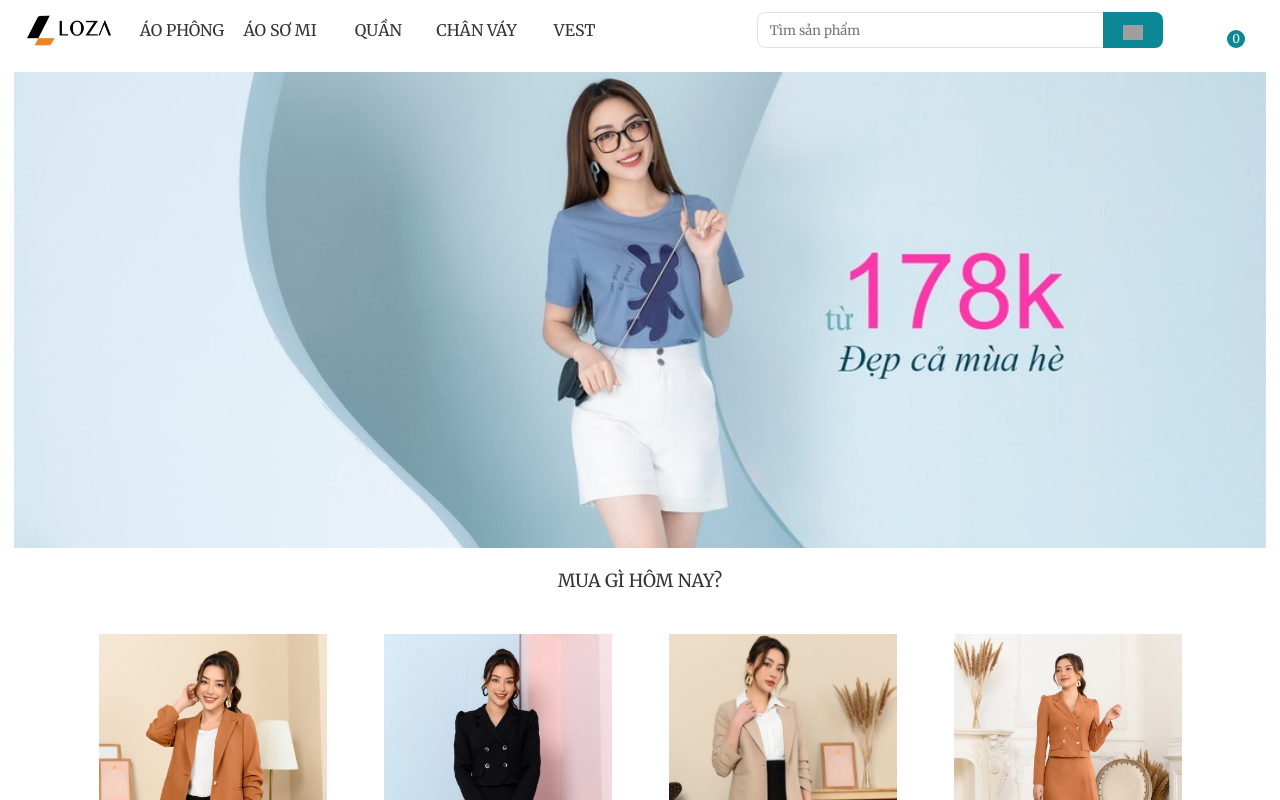
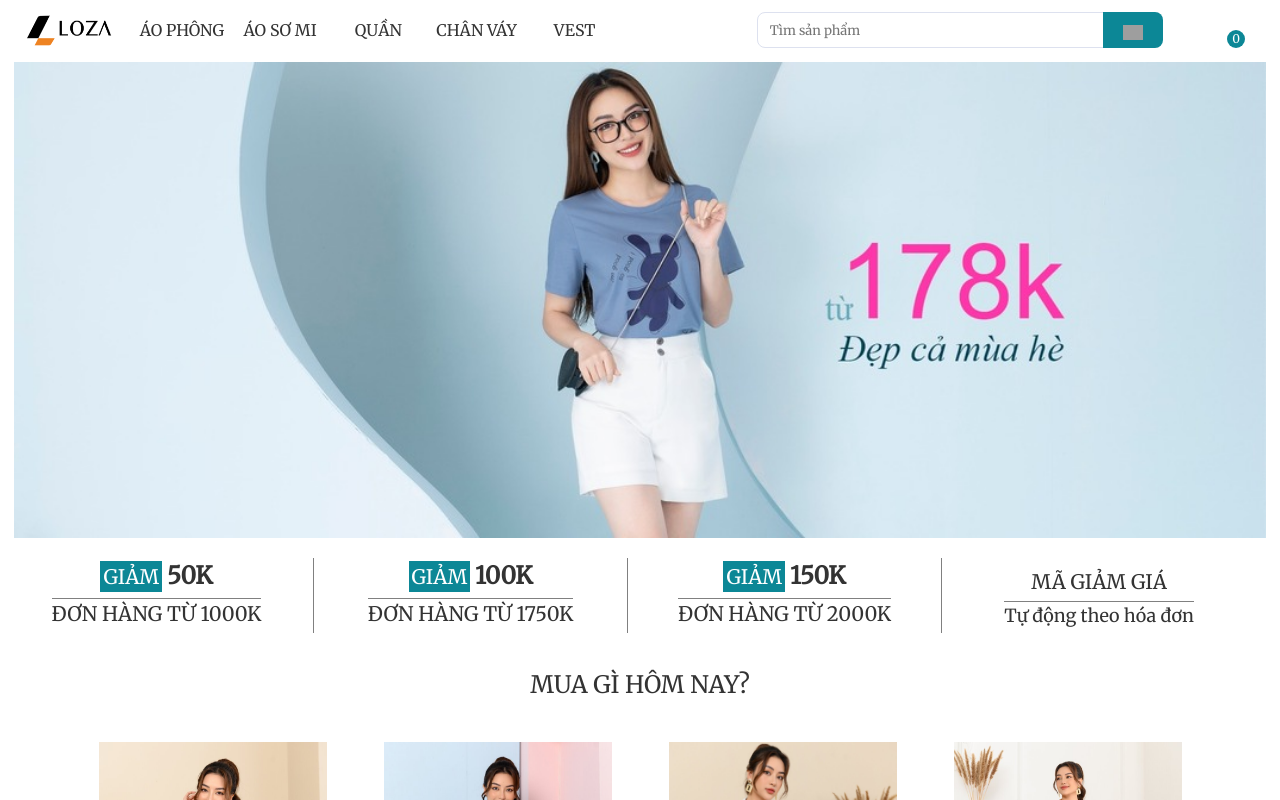
Before and after one commit to thiendev98/Loza-shop, a React (Create React App) app: page / in a window 1280 px wide. Shown: the top 800 px of the page. Built offline with nearby package versions, Linux system fonts and the light colour scheme; grey boxes are pictures that could not be loaded; what lord-icon-element would draw is missing.

Commit message:
update sales of shop

```diff
--- a/src/App.js
+++ b/src/App.js
@@ -1,6 +1,7 @@
 import Controller from "./Controller/Controller";
 import Admin from "./View/pages/Admin/Admin";
 import { useState } from "react";
+import { Routes, Route } from "react-router-dom";
 function App() {
   const [admin, setAdmin] = useState(false);
   return (
--- a/src/Controller/styles/_content.scss
+++ b/src/Controller/styles/_content.scss
@@ -1,3 +1,2 @@
 #content--controller {
-  padding: 10px 0;
 }
--- a/src/Controller/styles/style.css
+++ b/src/Controller/styles/style.css
@@ -141,10 +141,6 @@
   cursor: pointer;
 }
 
-#content--controller {
-  padding: 10px 0;
-}
-
 #footer {
   font-size: 14px;
   background-color: #f8f8f8;
--- a/src/View/components/Cart.jsx
+++ b/src/View/components/Cart.jsx
@@ -135,6 +135,25 @@ export default function Cart({ cart, setCart, nextPage, onClick, user }) {
                 <p>Tổng tiền:</p>
                 <span>{getTotalSum()} đ</span>
               </div>
+              {getTotalSum() < 1000000 && ""}
+              {getTotalSum() < 1750000 && (
+                <div className="payment--discount">
+                  <span>- {50000} đ</span>
+                  <p>{getTotalSum() - 50000} đ </p>
+                </div>
+              )}
+              {getTotalSum() < 2000000 && getTotalSum() >= 1750000 && (
+                <div className="payment--discount">
+                  <span>- {100000} đ</span>
+                  <p>{getTotalSum() - 100000} đ </p>
+                </div>
+              )}
+              {getTotalSum() >= 2000000 && (
+                <div className="payment--discount">
+                  <span>- {150000} đ</span>
+                  <p>{getTotalSum() - 150000} đ </p>
+                </div>
+              )}
               <button>Đặt hàng</button>
             </div>
           </div>
--- a/src/View/components/Home.jsx
+++ b/src/View/components/Home.jsx
@@ -3,7 +3,7 @@ import Slider from "react-slick";
 import background1 from "../images/background1.jpeg";
 import background2 from "../images/background2.jpeg";
 import HomeList from "../HomeList";
-export default function Home({ setPage }) {
+export default function Home({ nextPage }) {
   const settings = {
     dots: true,
     infinite: true,
@@ -24,6 +24,35 @@ export default function Home({ setPage }) {
           ))}
         </Slider>
       </div>
+      <div className="sales__list row container-fluid">
+        <div className="sales__list--item col-xl-3">
+          <p>
+            <span className="item--decrease">Giảm</span>{" "}
+            <span className="item--price">50K</span>
+          </p>
+          <p className="item--order">Đơn hàng từ 1000K</p>
+        </div>
+        <div className="sales__list--item col-xl-3">
+          <p>
+            <span className="item--decrease">Giảm</span>{" "}
+            <span className="item--price">100K</span>
+          </p>
+          <p className="item--order">Đơn hàng từ 1750K</p>
+        </div>
+        <div className="sales__list--item col-xl-3">
+          <p>
+            <span className="item--decrease">Giảm</span>{" "}
+            <span className="item--price">150K</span>
+          </p>
+          <p className="item--order">Đơn hàng từ 2000K</p>
+        </div>
+        <div className="sales__list--discount col-xl-3">
+          <div className="item--discount">
+            <p>Mã giảm giá</p>
+            <span>Tự động theo hóa đơn</span>
+          </div>
+        </div>
+      </div>
       <div className="container">
         <h3>Mua gì hôm nay?</h3>
         <ul className="home__content row container-fluid">
@@ -33,16 +62,16 @@ export default function Home({ setPage }) {
                 <img
                   className="list__img"
                   src={product.link[0]}
-                  onClick={() => setPage(product.type)}
+                  onClick={() => nextPage(product.type)}
                 />
                 <img
                   className="list__img--hover"
                   src={product.link[1]}
-                  onClick={() => setPage(product.type)}
+                  onClick={() => nextPage(product.type)}
                 />
               </div>
-              <p onClick={() => setPage(product.type)}>{product.name}</p>
-              <span onClick={() => setPage(product.type)}>
+              <p onClick={() => nextPage(product.type)}>{product.name}</p>
+              <span onClick={() => nextPage(product.type)}>
                 {product.price} đ
               </span>
             </li>
--- a/src/View/components/Product.jsx
+++ b/src/View/components/Product.jsx
@@ -9,7 +9,7 @@ defineLordIconElement(loadAnimation);
 export default function Product({
   setCart,
   cart,
-  setPage,
+  nextPage,
   ProductList,
   user,
   value,
@@ -141,7 +141,7 @@ export default function Product({
           newCart.push(itemInCart);
         }
         setCart(newCart);
-        setPage("cart");
+        nextPage("cart");
       }
     }
   };
@@ -193,7 +193,7 @@ export default function Product({
         <div style={{ padding: "12px 0" }}></div>
       ) : (
         <div className="product__header">
-          <span onClick={() => setPage("home")}>Trang chủ </span> /
+          <span onClick={() => nextPage("home")}>Trang chủ </span> /
           <span onClick={() => returnPage()}> {namePage}</span>
         </div>
       )}
--- a/src/View/styles/_home.scss
+++ b/src/View/styles/_home.scss
@@ -5,6 +5,9 @@
 }
 #HomePage {
   overflow: hidden;
+  .slick-dots {
+    display: none;
+  }
   .slick-dots li button {
     display: none;
   }
@@ -13,11 +16,63 @@
       border: 2px solid transparent;
     }
   }
+  .sales__list {
+    padding: 18px 0;
+
+    .row,
+    p {
+      padding: 0;
+      margin: 0;
+    }
+    &--item {
+      @include centerItem();
+      flex-direction: column;
+      border-right: 1px solid grey;
+      .item--order {
+        border-top: 1px solid grey;
+        margin: 4px 0;
+        font-size: 20px;
+        text-transform: uppercase;
+      }
+      p {
+        font-size: 20px;
+        text-transform: uppercase;
+      }
+      .item--decrease {
+        background-color: #0c8796;
+        padding: 3px;
+        color: #fff;
+        font-size: 20px;
+      }
+      .item--price {
+        font-weight: 600;
+        font-size: 24px;
+      }
+    }
+    &--discount {
+      @include centerItem();
+      .item--discount {
+        @include centerItem();
+        flex-direction: column;
+        p {
+          font-size: 20px;
+          text-transform: uppercase;
+          padding: 4px;
+        }
+        span {
+          border-top: 1px solid grey;
+          font-size: 18px;
+          margin: 0 4px;
+        }
+      }
+    }
+  }
   .container {
     padding: 8px 0;
     h3 {
       padding: 12px 0;
-      font-size: 18px;
+      font-size: 24px;
+      font-weight: 500;
       text-transform: uppercase;
       text-align: center;
     }
--- a/src/View/styles/style.css
+++ b/src/View/styles/style.css
@@ -1,5 +1,9 @@
 #HomePage {
   overflow: hidden;
+}
+
+#HomePage .slick-dots {
+  display: none;
 }
 
 #HomePage .slick-dots li button {
@@ -10,13 +14,105 @@
   border: 2px solid transparent;
 }
 
+#HomePage .sales__list {
+  padding: 18px 0;
+}
+
+#HomePage .sales__list .row,
+#HomePage .sales__list p {
+  padding: 0;
+  margin: 0;
+}
+
+#HomePage .sales__list--item {
+  display: -webkit-box;
+  display: -ms-flexbox;
+  display: flex;
+  -webkit-box-pack: center;
+      -ms-flex-pack: center;
+          justify-content: center;
+  -webkit-box-align: center;
+      -ms-flex-align: center;
+          align-items: center;
+  -webkit-box-orient: vertical;
+  -webkit-box-direction: normal;
+      -ms-flex-direction: column;
+          flex-direction: column;
+  border-right: 1px solid grey;
+}
+
+#HomePage .sales__list--item .item--order {
+  border-top: 1px solid grey;
+  margin: 4px 0;
+  font-size: 20px;
+  text-transform: uppercase;
+}
+
+#HomePage .sales__list--item p {
+  font-size: 20px;
+  text-transform: uppercase;
+}
+
+#HomePage .sales__list--item .item--decrease {
+  background-color: #0c8796;
+  padding: 3px;
+  color: #fff;
+  font-size: 20px;
+}
+
+#HomePage .sales__list--item .item--price {
+  font-weight: 600;
+  font-size: 24px;
+}
+
+#HomePage .sales__list--discount {
+  display: -webkit-box;
+  display: -ms-flexbox;
+  display: flex;
+  -webkit-box-pack: center;
+      -ms-flex-pack: center;
+          justify-content: center;
+  -webkit-box-align: center;
+      -ms-flex-align: center;
+          align-items: center;
+}
+
+#HomePage .sales__list--discount .item--discount {
+  display: -webkit-box;
+  display: -ms-flexbox;
+  display: flex;
+  -webkit-box-pack: center;
+      -ms-flex-pack: center;
+          justify-content: center;
+  -webkit-box-align: center;
+      -ms-flex-align: center;
+          align-items: center;
+  -webkit-box-orient: vertical;
+  -webkit-box-direction: normal;
+      -ms-flex-direction: column;
+          flex-direction: column;
+}
+
+#HomePage .sales__list--discount .item--discount p {
+  font-size: 20px;
+  text-transform: uppercase;
+  padding: 4px;
+}
+
+#HomePage .sales__list--discount .item--discount span {
+  border-top: 1px solid grey;
+  font-size: 18px;
+  margin: 0 4px;
+}
+
 #HomePage .container {
   padding: 8px 0;
 }
 
 #HomePage .container h3 {
   padding: 12px 0;
-  font-size: 18px;
+  font-size: 24px;
+  font-weight: 500;
   text-transform: uppercase;
   text-align: center;
 }
@@ -294,6 +390,21 @@
 
 #CartPage .cart__products .cart__products--payment .payment--total span {
   float: right;
+}
+
+#CartPage .cart__products .cart__products--payment .payment--discount {
+  float: right;
+}
+
+#CartPage .cart__products .cart__products--payment .payment--discount span {
+  margin: 4px 0;
+  float: right;
+  border-bottom: 1px solid grey;
+}
+
+#CartPage .cart__products .cart__products--payment .payment--discount p {
+  padding: 0;
+  margin: 0;
 }
 
 #CartPage .cart__products .cart__products--payment button {
```
Also changed, not shown: src/View/pages/User/Login.jsx (+25 -1 lines), src/View/styles/_cart.scss (+12 -0 lines), 2 other files (tests, documents, lock files or other folders).
